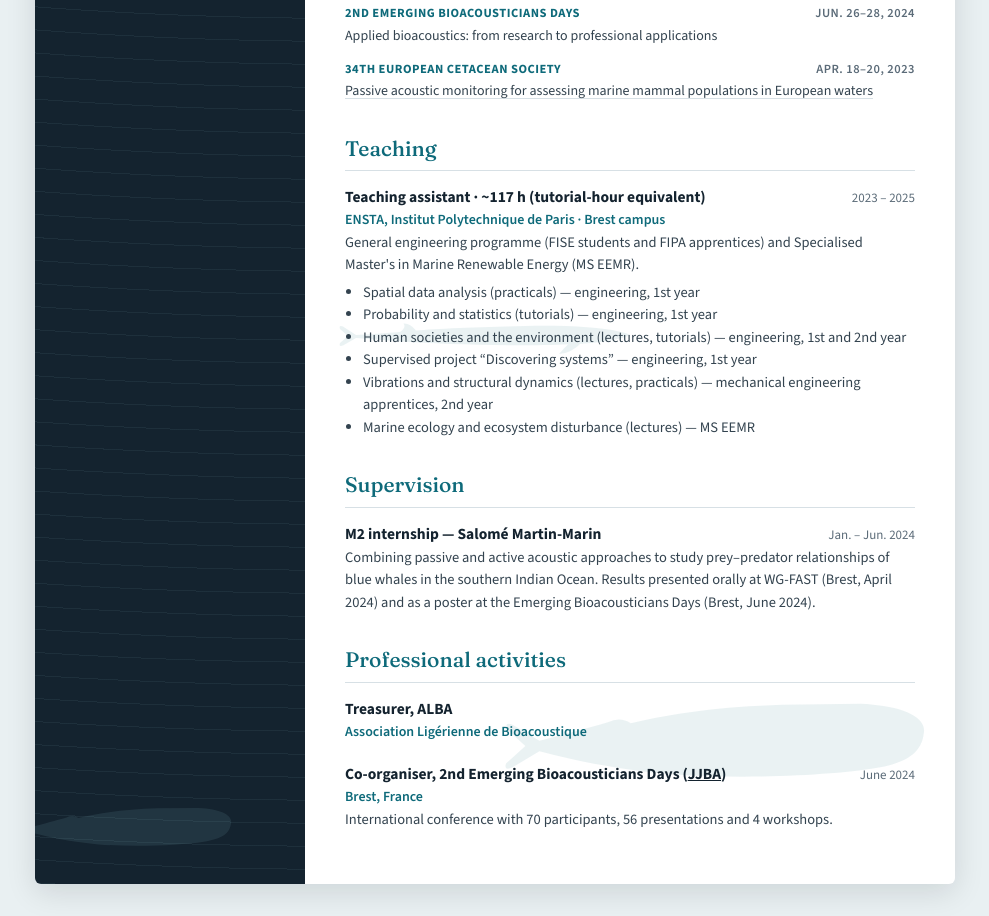
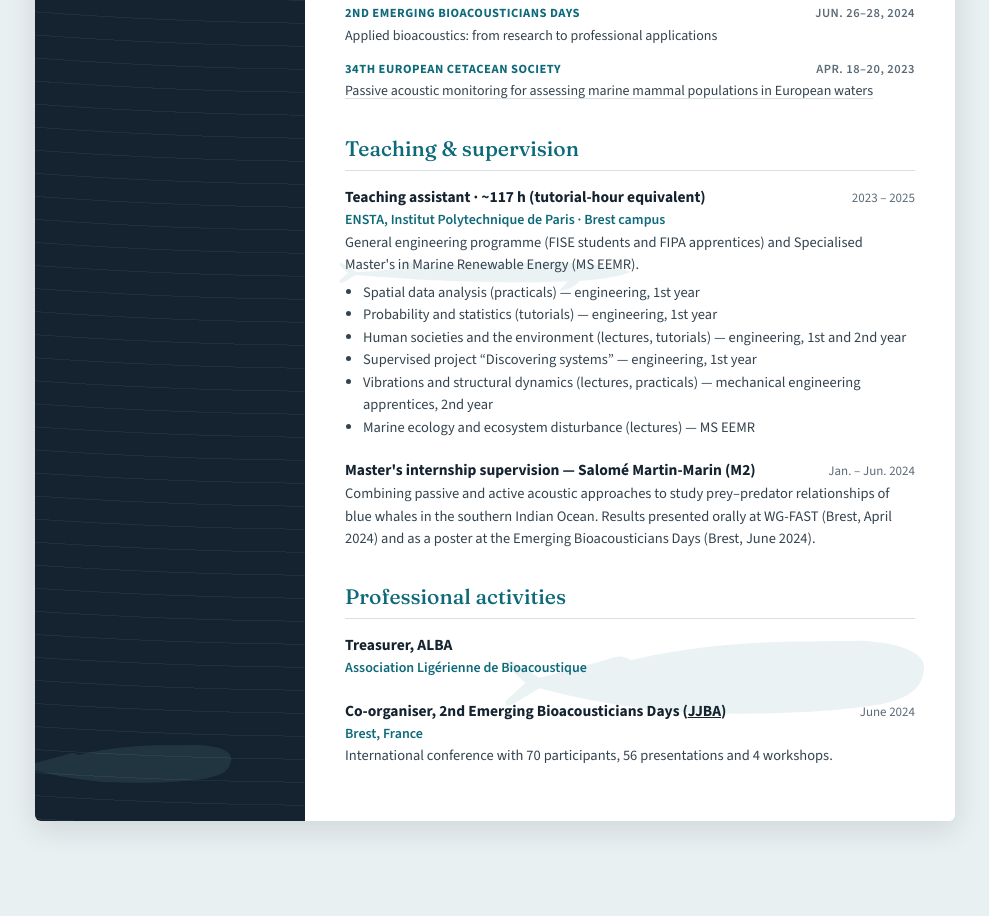
Before and after one commit to MathildeMichel/MathildeMichel, a plain HTML site: page index.html in a window 1280 px wide. Shown: the part 3825-4741 px from the top of the page, without its empty margins (145-1134 px from the left). After the commit the page ends 4678 px from the top, so only its background shows below. Drawn offline with nearby package versions, Linux system fonts and the light colour scheme.

Commit message:
Add files via upload

```diff
--- a/index.html
+++ b/index.html
@@ -269,7 +269,7 @@
     <div class="talk">34th European Cetacean Society <span>Apr. 18–20, 2023</span></div>
     <p><a href="https://www.researchgate.net/publication/376770451_Passive_acoustic_monitoring_for_assessing_marine_mammals_population_in_European_waters_Workshop_conclusions_and_perspectives">Passive acoustic monitoring for assessing marine mammal populations in European waters</a></p>
 
-    <h2>Teaching</h2>
+    <h2>Teaching &amp; supervision</h2>
     <div class="item">
       <div class="item-head"><h3>Teaching assistant · ~117 h (tutorial-hour equivalent)</h3><span class="date">2023 – 2025</span></div>
       <div class="org">ENSTA, Institut Polytechnique de Paris · Brest campus</div>
@@ -284,9 +284,8 @@
       </ul>
     </div>
 
-    <h2>Supervision</h2>
     <div class="item">
-      <div class="item-head"><h3>M2 internship — Salomé Martin-Marin</h3><span class="date">Jan. – Jun. 2024</span></div>
+      <div class="item-head"><h3>Master's internship supervision — Salomé Martin-Marin (M2)</h3><span class="date">Jan. – Jun. 2024</span></div>
       <p>Combining passive and active acoustic approaches to study prey–predator relationships of blue whales in the southern Indian Ocean. Results presented orally at WG-FAST (Brest, April 2024) and as a poster at the Emerging Bioacousticians Days (Brest, June 2024).</p>
     </div>
 
```
